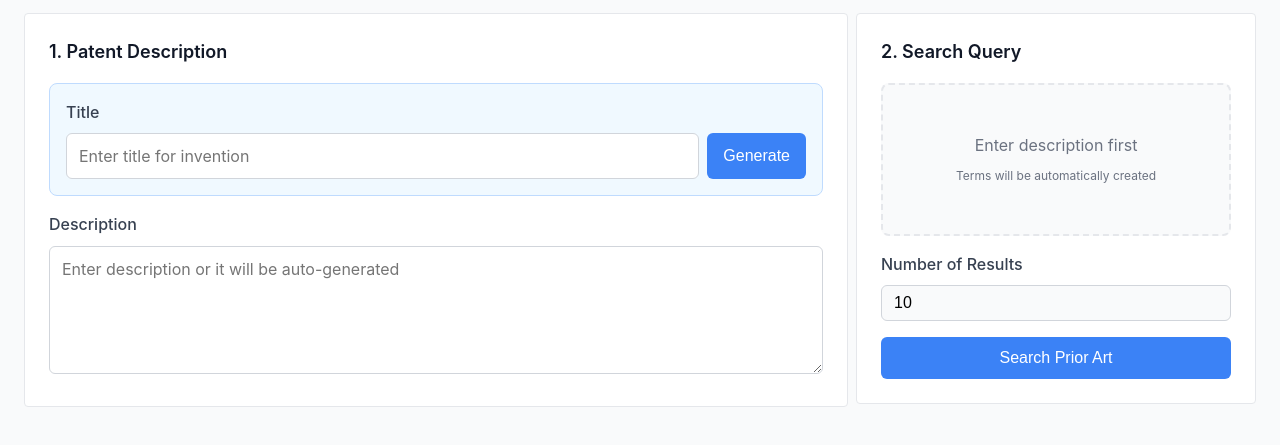
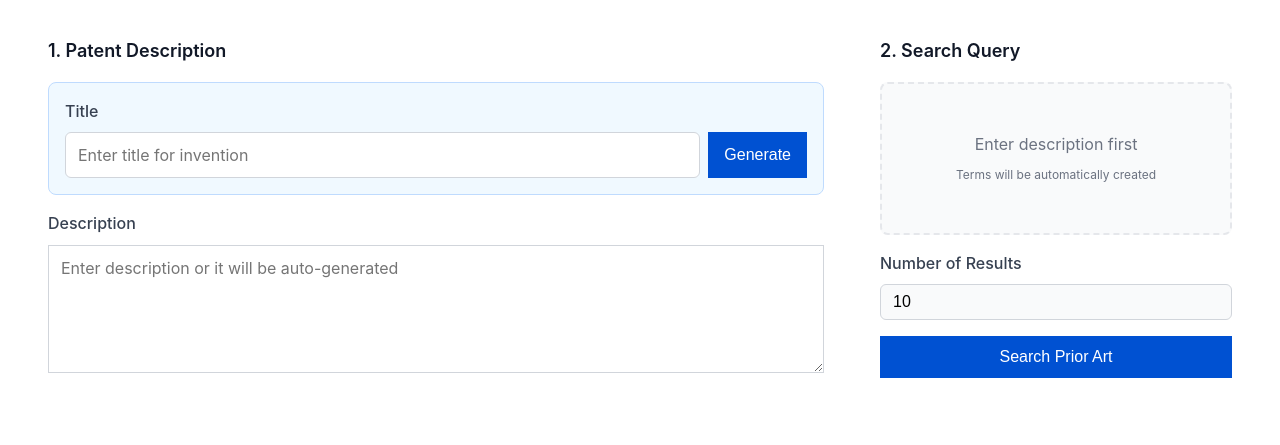
Before and after one commit to zacharymichaelmoore/patent-search, a plain HTML site: page frontend/index.html in a window 1280 px wide. Shown: the part 83-528 px from the top of the page. Drawn offline with Linux system fonts and the light colour scheme.

Commit message:
Update index.html

```diff
--- a/frontend/index.html
+++ b/frontend/index.html
@@ -14,7 +14,7 @@
       body {
         font-family: -apple-system, BlinkMacSystemFont, "Segoe UI", Roboto,
           sans-serif;
-        background: #f9fafb;
+        background: #fff;
         color: #111827;
         line-height: 1.6;
       }
@@ -61,8 +61,6 @@
       }
 
       .card {
-        background: white;
-        border: 1px solid #e5e7eb;
         border-radius: 0.25rem;
         padding: 1.5rem;
       }
@@ -115,6 +113,8 @@
         min-height: 128px;
         max-height: 30ch;
         resize: vertical;
+        background: white;
+        border-radius: 0;
       }
 
       input:focus,
@@ -136,7 +136,6 @@
       button {
         padding: 0.5rem 1rem;
         border: none;
-        border-radius: 0.375rem;
         font-size: 1rem;
         font-weight: 500;
         cursor: pointer;
@@ -144,12 +143,12 @@
       }
 
       .btn-primary {
-        background: #3b82f6;
+        background: #0051d2;
         color: white;
       }
 
       .btn-primary:hover:not(:disabled) {
-        background: #2563eb;
+        background: #0d2864;
       }
 
       .btn-primary:disabled {
```
